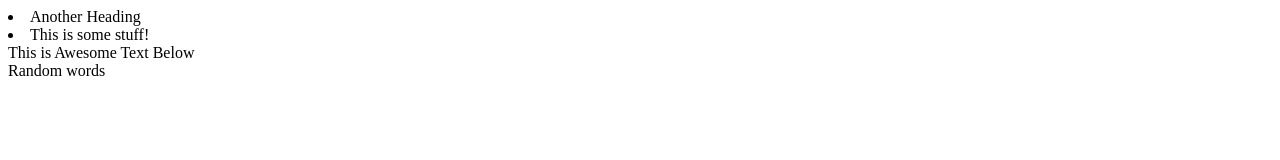
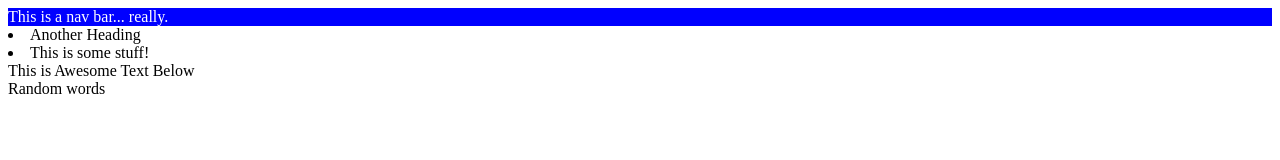
Before and after one commit to itslenny/merge_test_repo, a plain HTML site: page index.html in a window 1280 px wide. Drawn offline with Linux system fonts and the light colour scheme.

Commit message:
added nav

```diff
--- a/index.html
+++ b/index.html
@@ -4,6 +4,9 @@
     <title>My project</title>
 </head>
 <body>
+    <div style="position: fixed: height: 30px; background: blue; color: white;">
+        This is a nav bar... really.
+    </div>
     <li> Another Heading </li>
     <li>This is some stuff!</li>
     <div class="awesome">This is Awesome Text Below</div>
```
